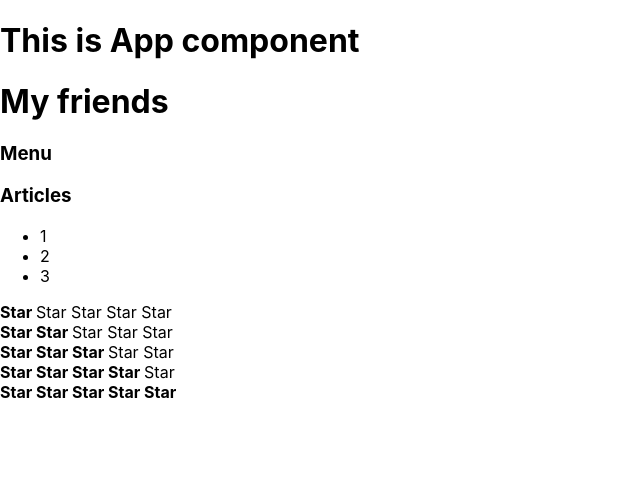
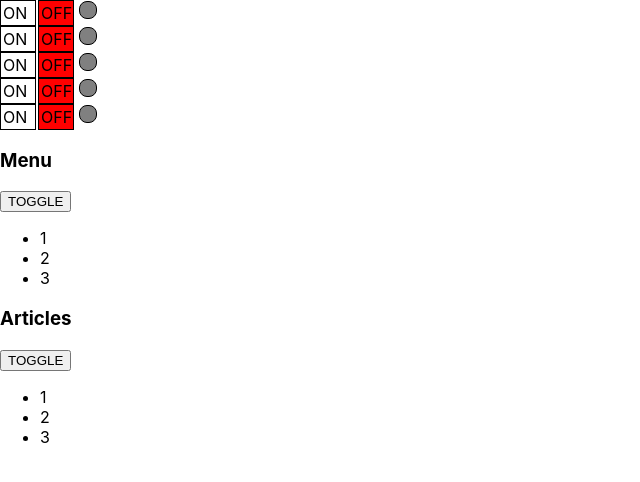
Before and after one commit to naumyshev/Kabzda, a React (Create React App) app: page / in a window 1280 px wide. Shown: the top 482 px of the page, without its empty margins (0-640 px from the left). Built offline with nearby package versions, Linux system fonts and the light colour scheme.

Commit message:
part 06 added local states

```diff
--- a/src/App.tsx
+++ b/src/App.tsx
@@ -2,6 +2,7 @@ import React from 'react';
 import './App.css';
 import {Accordion} from "./components/Accordion/Accordion";
 import {Rating} from "./components/Rating/Rating";
+import {OnOff} from "./components/OnOff/OnOff";
 
 
 function App() {
@@ -9,17 +10,26 @@ function App() {
 
     return (
         <div>
-            <PageTitle title={'This is App component'}/>
-            <PageTitle title={'My friends'}/>
+            {/*<PageTitle title={'This is App component'}/>*/}
+            {/*<PageTitle title={'My friends'}/>*/}
 
-            <Accordion title={'Menu'} collapsed={true}/>
 
-            <Accordion title={'Articles'} collapsed={false}/>
-            <Rating value={1} />
-            <Rating value={2} />
-            <Rating value={3} />
-            <Rating value={4} />
-            <Rating value={5} />
+            {/*<Rating value={1} />*/}
+            {/*<Rating value={2} />*/}
+            {/*<Rating value={3} />*/}
+            {/*<Rating value={4} />*/}
+            {/*<Rating value={5} />*/}
+
+            <OnOff  />
+            <OnOff  />
+            <OnOff  />
+            <OnOff  />
+            <OnOff  />
+
+            <Accordion title={'Menu'} />
+
+            <Accordion title={'Articles'} />
+
         </div>
     );
 }
--- a/src/components/Accordion/Accordion.tsx
+++ b/src/components/Accordion/Accordion.tsx
@@ -1,15 +1,18 @@
-import React from "react";
+import React, {useState} from "react";
 
 type AccordionPropsType = {
     title: string
-    collapsed: boolean
+    //collapsed: boolean
 }
 
 export function Accordion(props: AccordionPropsType) {
+
+    let [collapsed, setCollapsed] = useState(false)
+
     return (
         <div>
-            <AccordionTitle title={props.title}/>
-            {!props.collapsed && <AccordionBody/>}
+            <AccordionTitle title={props.title}/> <button onClick={()=>setCollapsed(!collapsed)}>TOGGLE</button>
+            {!collapsed && <AccordionBody/>}
         </div>
     )
 }
--- a/src/components/OnOff/OnOff.tsx
+++ b/src/components/OnOff/OnOff.tsx
@@ -1,9 +1,45 @@
-import React from 'react';
+import React, {useState} from 'react';
 
-export const OnOff = () => {
+type PropsType = {
+    //on: boolean
+}
+
+export const OnOff = (props: PropsType) => {
+
+    let [on, setOn] = useState<boolean>(false)
+
+    const onStyle = {
+        width: "30px",
+        height: "20px",
+        border: "1px solid black",
+        display: "inline-block",
+        padding: "2px",
+        backgroundColor: on ? "green" : "white"
+    }
+    const offStyle = {
+        width: "30px",
+        height: "20px",
+        border: "1px solid black",
+        display: "inline-block",
+        marginLeft: "2px",
+        padding: "2px",
+        backgroundColor: on ? "white" : "red"
+    }
+    const indicatorStyle = {
+        width: "16px",
+        height: "16px",
+        borderRadius: "8px",
+        border: "1px solid black",
+        display: "inline-block",
+        marginLeft: "5px",
+        backgroundColor: on ? "green" : "gray"
+    }
+
     return (
         <div>
-
+            <div style={onStyle} onClick={ () => { setOn(true) } }>ON</div>
+            <div style={offStyle} onClick={ () => { setOn(false) } }>OFF</div>
+            <div style={indicatorStyle}></div>
         </div>
     );
 };
```
